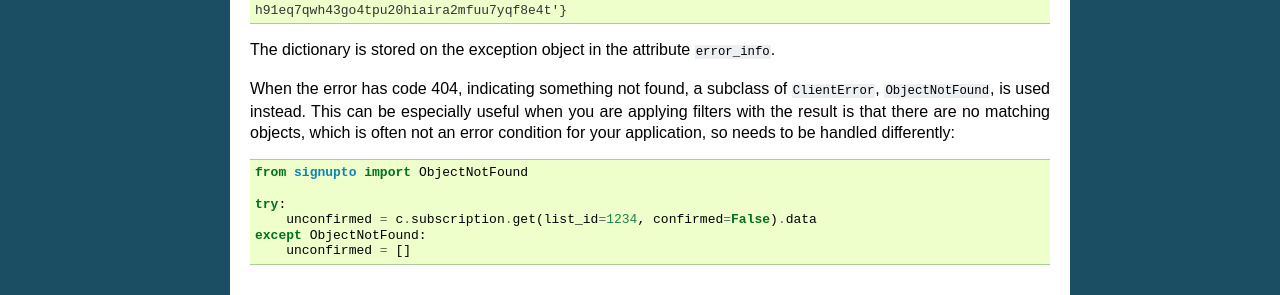
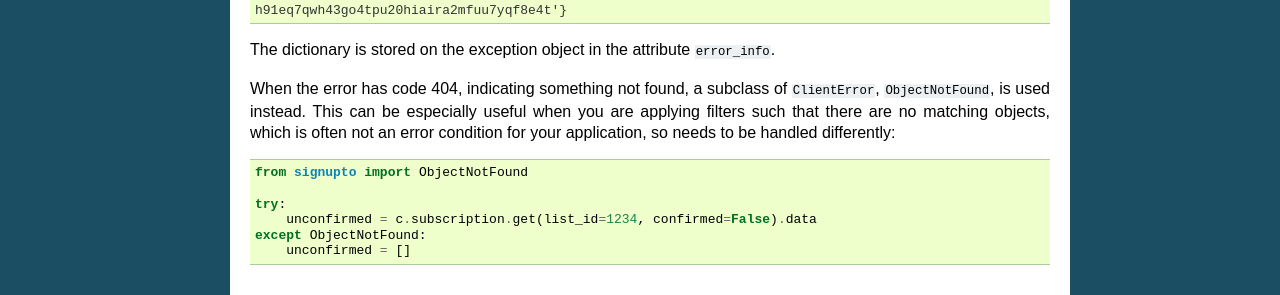
Before and after one commit to spookylukey/signupto, a Sphinx documentation site: the page built from docs/usage.rst, in a window 1280 px wide. Shown: the part 1966-2261 px from the top of the page. Built offline with Sphinx 7.4.7, drawn with Linux system fonts in a browser that asks for light colours.

Commit message:
Grammar fix in docs

```diff
--- a/docs/usage.rst
+++ b/docs/usage.rst
@@ -129,9 +129,9 @@ The dictionary is stored on the exception object in the attribute ``error_info``
 
 When the error has code 404, indicating something not found, a subclass of
 ``ClientError``, ``ObjectNotFound``, is used instead. This can be especially
-useful when you are applying filters with the result is that there are no
-matching objects, which is often not an error condition for your application, so
-needs to be handled differently::
+useful when you are applying filters such that there are no matching objects,
+which is often not an error condition for your application, so needs to be
+handled differently::
 
 
     from signupto import ObjectNotFound
```
